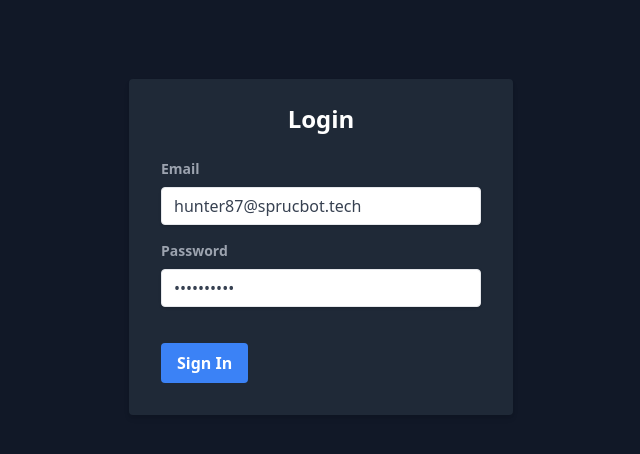
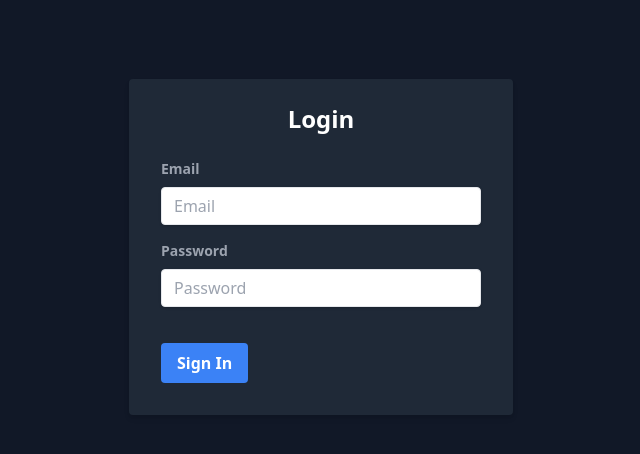
Before and after one commit to Hunter87ff/ticket_booking, a Flask app: page /login in a window 1280 px wide. Shown: the part 145-599 px from the top of the page, without its empty margins (319-959 px from the left). Run offline with Flask 3, Linux system fonts and the light colour scheme; data that the repository does not hold is empty; parts of the project's set-up code (start-up, migrations or seed data) failed here and were passed over.

Commit message:
updated credentials

```diff
--- a/templates/login.html
+++ b/templates/login.html
@@ -14,13 +14,13 @@
                 <label class="block text-gray-400 text-sm font-bold mb-2" for="email">
                     Email
                 </label>
-                <input value="hunter87@sprucbot.tech" class="shadow appearance-none border rounded w-full py-2 px-3 text-gray-700 leading-tight focus:outline-none focus:shadow-outline" id="email" name="email" type="email" placeholder="Email">
+                <input value="" class="shadow appearance-none border rounded w-full py-2 px-3 text-gray-700 leading-tight focus:outline-none focus:shadow-outline" id="email" name="email" type="email" placeholder="Email">
             </div>
             <div class="mb-6">
                 <label class="block text-gray-400 text-sm font-bold mb-2" for="password">
                     Password
                 </label>
-                <input value="SDF$#@dest" class="shadow appearance-none border rounded w-full py-2 px-3 text-gray-700 mb-3 leading-tight focus:outline-none focus:shadow-outline" id="password" name="password" type="password" placeholder="Password">
+                <input value="" class="shadow appearance-none border rounded w-full py-2 px-3 text-gray-700 mb-3 leading-tight focus:outline-none focus:shadow-outline" id="password" name="password" type="password" placeholder="Password">
             </div>
             <div class="flex items-center justify-between">
                 <button class="bg-blue-500 hover:bg-blue-700 text-white font-bold py-2 px-4 rounded focus:outline-none focus:shadow-outline" type="submit">
```
